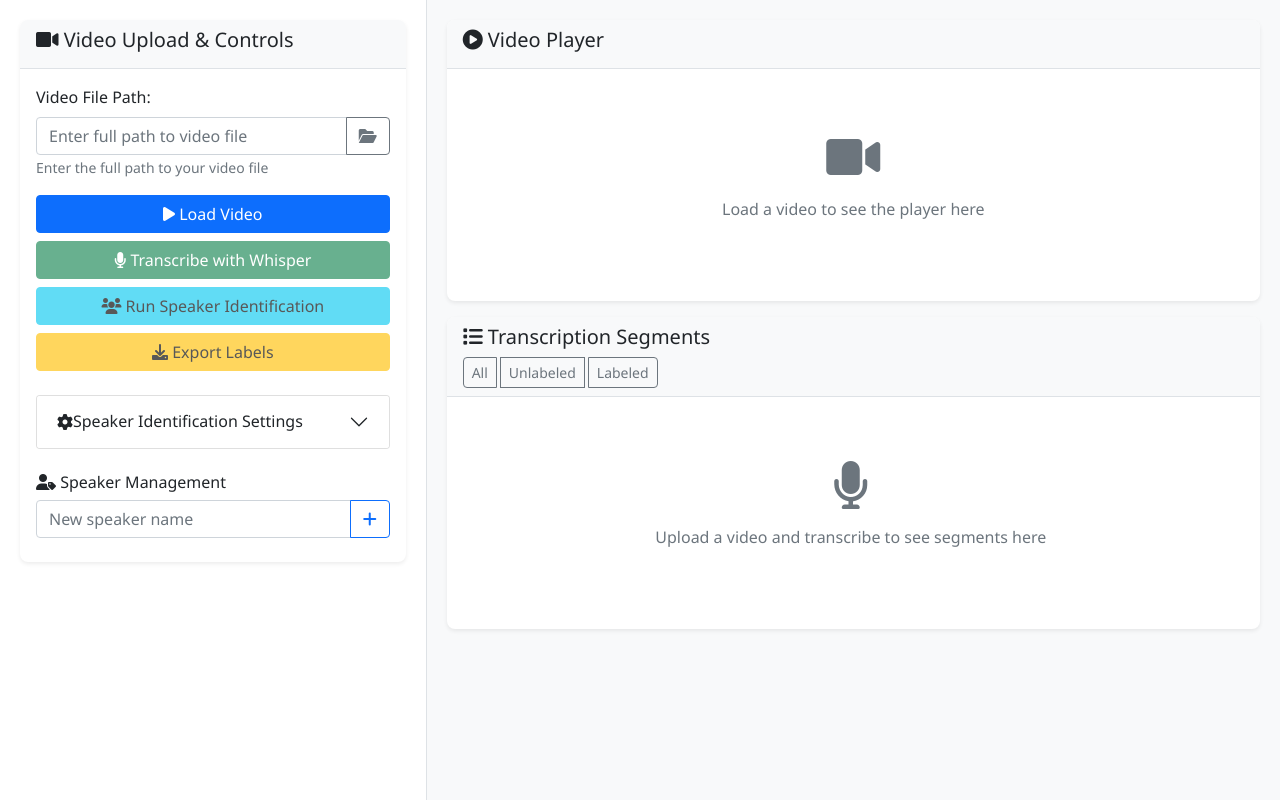
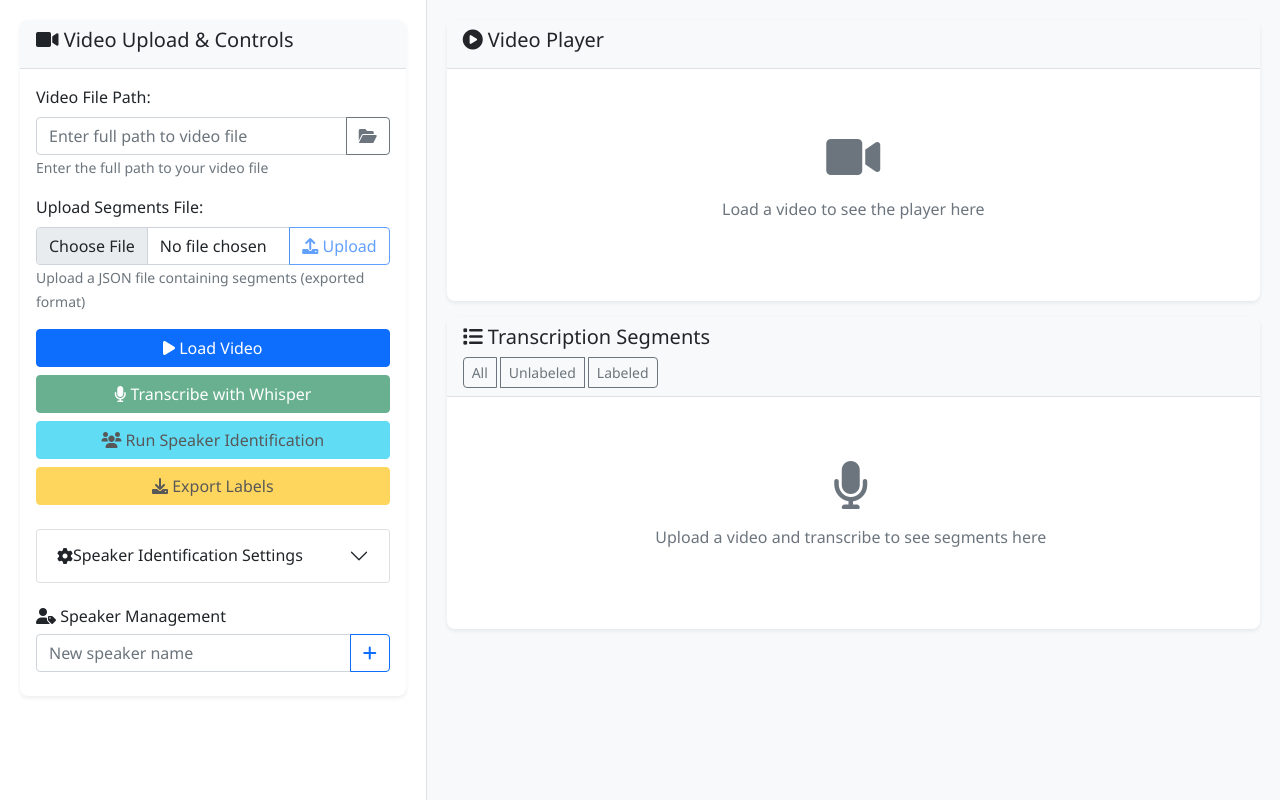
Before and after one commit to gracemadisonwu/sim_annote_ui_fork, a Flask app: page / in a window 1280 px wide. Run offline with Flask 3, Linux system fonts and the light colour scheme; some libraries are stand-ins or nearby versions.

Commit message:
Upload segment functionality

```diff
--- a/app.py
+++ b/app.py
@@ -317,10 +317,108 @@ def export_labels():
                 'end': segment['end'],
                 'text': segment.get('text', '')
             })
+        else:
+            export_data.append({
+                'speaker': '',
+                'start': segment['start'],
+                'end': segment['end'],
+                'text': segment.get('text', '')
+            })
 
     logger.info(f"Exported {len(export_data)} labeled segments")
     return jsonify(export_data)
 
+
+@app.route('/upload_segments', methods=['POST'])
+def upload_segments():
+    """Upload and process a segments file"""
+    logger.info("Received request to upload segments file")
+
+    if 'file' not in request.files:
+        logger.error("No file provided in upload request")
+        return jsonify({'error': 'No file provided'}), 400
+
+    file = request.files['file']
+    if file.filename == '':
+        logger.error("No file selected")
+        return jsonify({'error': 'No file selected'}), 400
+
+    if not file.filename.lower().endswith('.json'):
+        logger.error(f"Invalid file type: {file.filename}")
+        return jsonify({'error': 'File must be a JSON file'}), 400
+
+    try:
+        # Read and parse the uploaded file
+        file_content = file.read().decode('utf-8')
+        segments_data = json.loads(file_content)
+        logger.info(f"Successfully parsed uploaded segments file: {file.filename}")
+
+        # Validate the structure of the segments data
+        if not isinstance(segments_data, list):
+            logger.error("Invalid segments file format: expected array of segments")
+            return jsonify({'error': 'Invalid file format: expected array of segments'}), 400
+
+        # Validate each segment has required fields
+        required_fields = ['speaker', 'start', 'end', 'text']
+        for i, segment in enumerate(segments_data):
+            if not isinstance(segment, dict):
+                logger.error(f"Invalid segment format at index {i}: expected object")
+                return jsonify({'error': f'Invalid segment format at index {i}: expected object'}), 400
+
+            for field in required_fields:
+                if field not in segment:
+                    logger.error(f"Missing required field '{field}' in segment at index {i}")
+                    return jsonify({'error': f'Missing required field "{field}" in segment at index {i}'}), 400
+
+        # Create a segments directory for the uploaded data
+        segments_dir = f'data/uploaded-segments-{datetime.now().strftime("%Y%m%d_%H%M%S")}'
+        os.makedirs(segments_dir, exist_ok=True)
+        logger.info(f"Created segments directory: {segments_dir}")
+
+        # Convert uploaded segments to whisper results format
+        whisper_results = {
+            'segments': []
+        }
+
+        for i, segment in enumerate(segments_data):
+            whisper_segment = {
+                'id': i,
+                'start': float(segment['start']),
+                'end': float(segment['end']),
+                'text': segment['text'],
+                'speaker': segment['speaker']
+            }
+            whisper_results['segments'].append(whisper_segment)
+
+        # Save the processed segments to file
+        whisper_results_file = f'{segments_dir}/whisper_results.json'
+        with open(whisper_results_file, 'w') as f:
+            json.dump(whisper_results, f, indent=2)
+
+        # Store the file path in session
+        session["current_whisper_results_file"] = whisper_results_file
+        session["current_speaker_results_file"] = whisper_results_file.replace(".json", "_speaker_results.json")
+
+        # Also save as speaker results for consistency
+        with open(session["current_speaker_results_file"], 'w') as f:
+            json.dump(whisper_results, f, indent=2)
+
+        logger.info(f"Successfully processed {len(segments_data)} segments from uploaded file")
+        logger.info(f"Segments saved to: {whisper_results_file}")
+
+        return jsonify({
+            'success': True,
+            'message': f'Successfully uploaded and processed {len(segments_data)} segments',
+            'segments_count': len(segments_data),
+            'file_path': whisper_results_file
+        })
+
+    except json.JSONDecodeError as e:
+        logger.error(f"Invalid JSON in uploaded file: {str(e)}")
+        return jsonify({'error': f'Invalid JSON file: {str(e)}'}), 400
+    except Exception as e:
+        logger.error(f"Error processing uploaded segments file: {str(e)}", exc_info=True)
+        return jsonify({'error': f'Error processing file: {str(e)}'}), 500
 
 
 if __name__ == '__main__':
--- a/static/js/app.js
+++ b/static/js/app.js
@@ -121,6 +121,67 @@ function browseVideo() {
     // This would typically open a file dialog
     // For now, we'll just show a message
     showStatus('File browser not implemented in this demo. Please enter the path manually.', 'info');
+}
+
+// Segments file upload functions
+function handleSegmentsFileSelect() {
+    const fileInput = document.getElementById('segmentsFile');
+    const uploadBtn = document.getElementById('uploadSegmentsBtn');
+
+    if (fileInput.files && fileInput.files.length > 0) {
+        const file = fileInput.files[0];
+        if (file.type === 'application/json' || file.name.toLowerCase().endsWith('.json')) {
+            uploadBtn.disabled = false;
+            showStatus(`Selected file: ${file.name}`, 'info');
+        } else {
+            uploadBtn.disabled = true;
+            showStatus('Please select a JSON file', 'error');
+        }
+    } else {
+        uploadBtn.disabled = true;
+    }
+}
+
+function uploadSegmentsFile() {
+    const fileInput = document.getElementById('segmentsFile');
+    const uploadBtn = document.getElementById('uploadSegmentsBtn');
+
+    if (!fileInput.files || fileInput.files.length === 0) {
+        showStatus('Please select a file first', 'error');
+        return;
+    }
+
+    const file = fileInput.files[0];
+    const formData = new FormData();
+    formData.append('file', file);
+
+    showProgressModal('Uploading segments file...', 'Processing and validating the uploaded segments.');
+    uploadBtn.disabled = true;
+
+    fetch('/upload_segments', {
+        method: 'POST',
+        body: formData
+    })
+    .then(response => response.json())
+    .then(data => {
+        hideProgressModal();
+        uploadBtn.disabled = false;
+
+        if (data.success) {
+            showStatus(`Successfully uploaded ${data.segments_count} segments!`, 'success');
+            // Enable export button since we now have segments
+            document.getElementById('exportBtn').disabled = false;
+            // Load and display the segments
+            loadSegments();
+        } else {
+            showStatus('Upload failed: ' + data.error, 'error');
+        }
+    })
+    .catch(error => {
+        hideProgressModal();
+        uploadBtn.disabled = false;
+        showStatus('Error uploading file: ' + error.message, 'error');
+    });
 }
 
 // Transcription functions
--- a/templates/index.html
+++ b/templates/index.html
@@ -28,6 +28,18 @@
                                 </button>
                             </div>
                             <small class="form-text text-muted">Enter the full path to your video file</small>
+                        </div>
+
+                        <!-- Segments File Upload -->
+                        <div class="mb-3">
+                            <label for="segmentsFile" class="form-label">Upload Segments File:</label>
+                            <div class="input-group">
+                                <input type="file" class="form-control" id="segmentsFile" accept=".json" onchange="handleSegmentsFileSelect()">
+                                <button class="btn btn-outline-primary" type="button" onclick="uploadSegmentsFile()" id="uploadSegmentsBtn" disabled>
+                                    <i class="fas fa-upload"></i> Upload
+                                </button>
+                            </div>
+                            <small class="form-text text-muted">Upload a JSON file containing segments (exported format)</small>
                         </div>
 
                         <!-- Control Buttons -->
```
Also changed, not shown: app_demo.py (+7 -0 lines).
